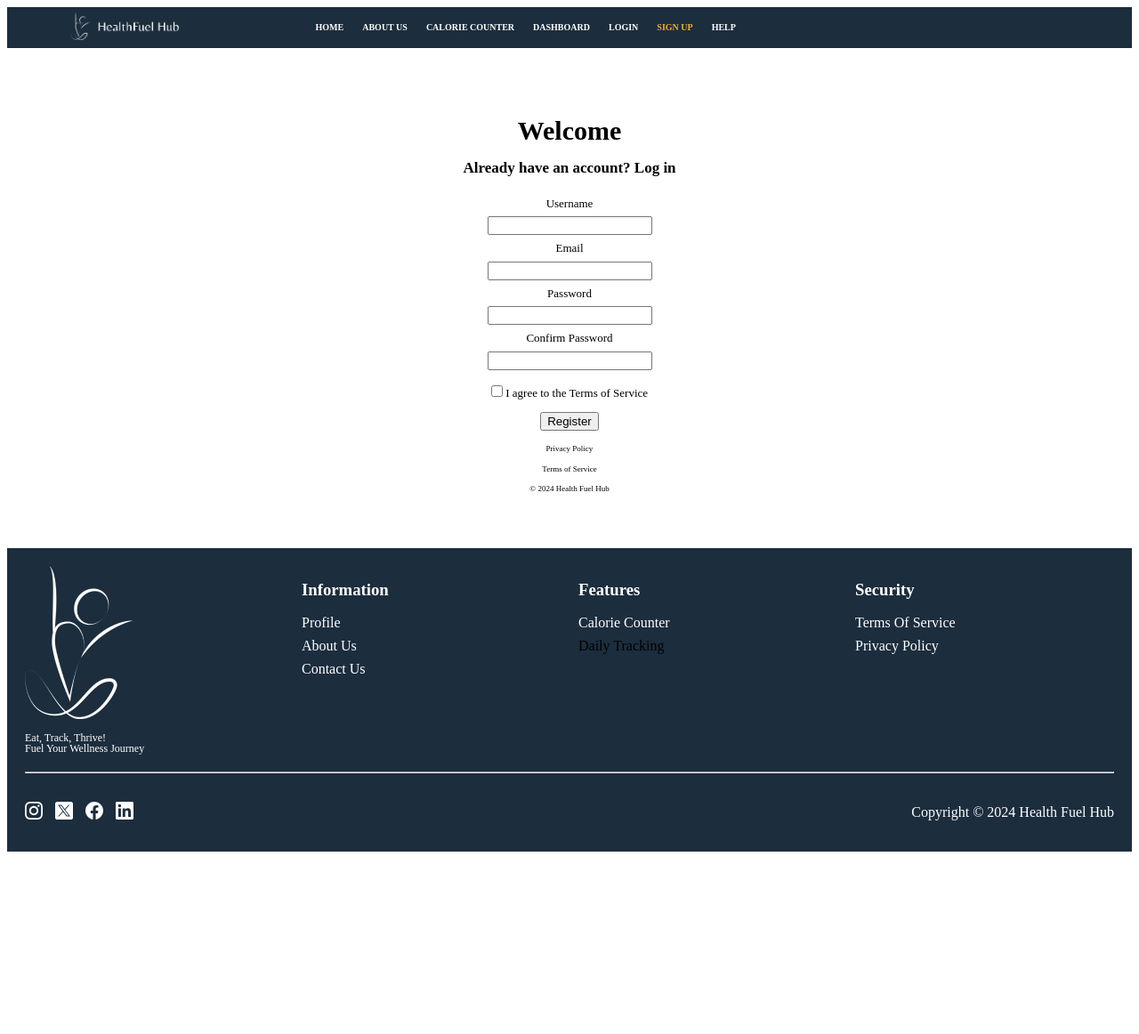
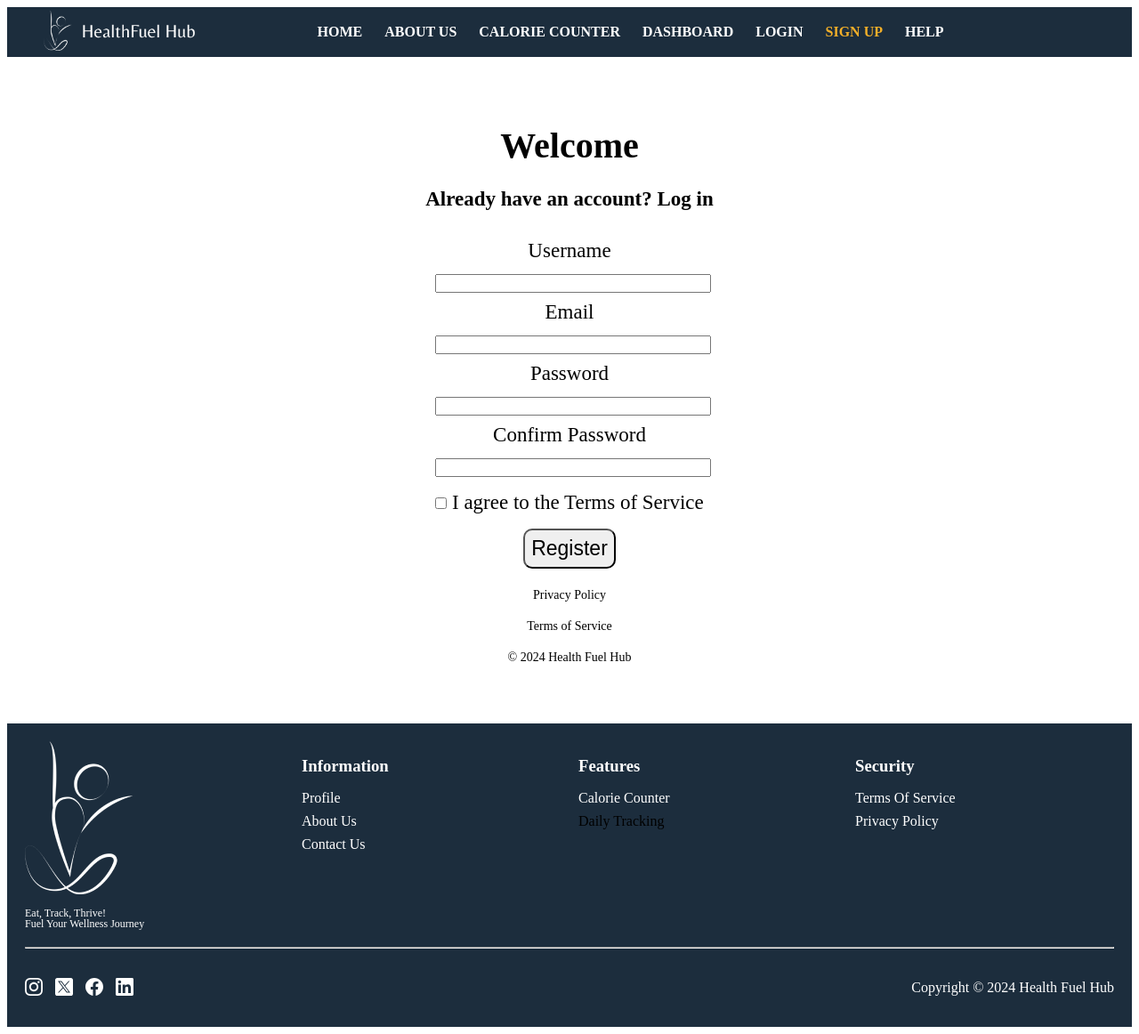
Before and after one commit to RoboRaccoon/HealthFit-Hub, a Django app: page /sign_up/ in a window 1280 px wide. Shown: the whole page at 89% size. Before the commit the page ends 957 px from the top, so only its background shows below. Run offline with Django 5.2, Linux system fonts and the light colour scheme.

Commit message:
Fixed the sign up form
fixed form width

```diff
--- a/HFH_project/HFH_app/static/css/sign_up.css
+++ b/HFH_project/HFH_app/static/css/sign_up.css
@@ -1,6 +1,3 @@
-
-
-
 :root{
     --border-radius: 25px;
     --blue: #1C2D3D;
@@ -18,18 +15,23 @@ body {
 .WelcomeText{
     margin-top: 70px; /* Add margin to the top */
     margin-bottom: -10px; /* Add margin at the bottom to separate from the next element */
-    font-size: 30px; /* Change the font size to your desired value */
+    font-size: 40px; /* Change the font size to your desired value */
     font-weight: bold;
 }
 
 .loginText{
-    font-size: 17px; /* Change the font size to your desired value */
+    font-size: 23px; /* Change the font size to your desired value */
     font-weight: bold;
 }
 
 .infoText{
-    font-size: 9px; /* Change the font size to your desired value */
+    font-size: 14px; /* Change the font size to your desired value */
     padding-bottom: 50px; /* Adjust the padding as needed */
+}
+.large-button {
+    border-radius: 10px;
+    font-size: 23px;
+    padding: 7px;
 }
 
 .submitButton{
@@ -38,19 +40,21 @@ body {
 }
 
 .main {
-    font-size: 14px; /* Change the font size to your desired value */
+    font-size: 23px; /* Change the font size to your desired value */
     line-height:1.5;
     display: flex;
     flex-direction: column; /* Stack items vertically */
     justify-content: center; /* Center items vertically */
     align-items: center; /* Center items horizontally */
     text-align: center; /* Align text to the center */
-    margin: 0;
-    font-size: 13px; /* Change the font size to your desired value */
 }
 
-form input[type="text"],
-form input[type="password"],
+form input[type="text"]{
+        width: 100%;
+}
+form input[type="password"]{
+        width: 100%;
+}
 form input[type="checkbox"],
 form input[type="submit"] {
     margin: 5px 0;
@@ -71,7 +75,7 @@ form input[type="submit"] {
 
 /* Adding padding to Nav to give more spacing */
 .nav-list ul li{
-	padding: .3em;
+	padding: .5em;
     display: flex;
     align-items: center;
 }
@@ -85,6 +89,8 @@ form input[type="submit"] {
 	color: var(--white);
 	text-transform: uppercase;
 	font-weight: bold;
+    font-size: 16px; /* Adjust to your desired font size */
+
 }
 
 .nav-list ul{
@@ -97,6 +103,7 @@ form input[type="submit"] {
     padding-right: 15px;
     width: 80%;
     font-size: 10px;
+    margin-left: auto; /* Push the items to the right */
 }
 
 /* Adding hover and skew animation to navigation for better user interaction */
@@ -109,7 +116,7 @@ form input[type="submit"] {
 }
 
 img{
-	max-width: 50%;
+	max-width: 70%;
 	height: auto;
     margin-right: 10px;
 }
--- a/HFH_project/HFH_app/templates/Login_pages/sign_up.html
+++ b/HFH_project/HFH_app/templates/Login_pages/sign_up.html
@@ -50,7 +50,7 @@
             <label for="termsOfService"> I agree to the Terms of Service </label><br>
         </div>
 
-        <input class="formText" type="Submit" value="Register" required>
+        <input class="large-button" type="Submit" value="Register" required>
 
     </form>
 
```
